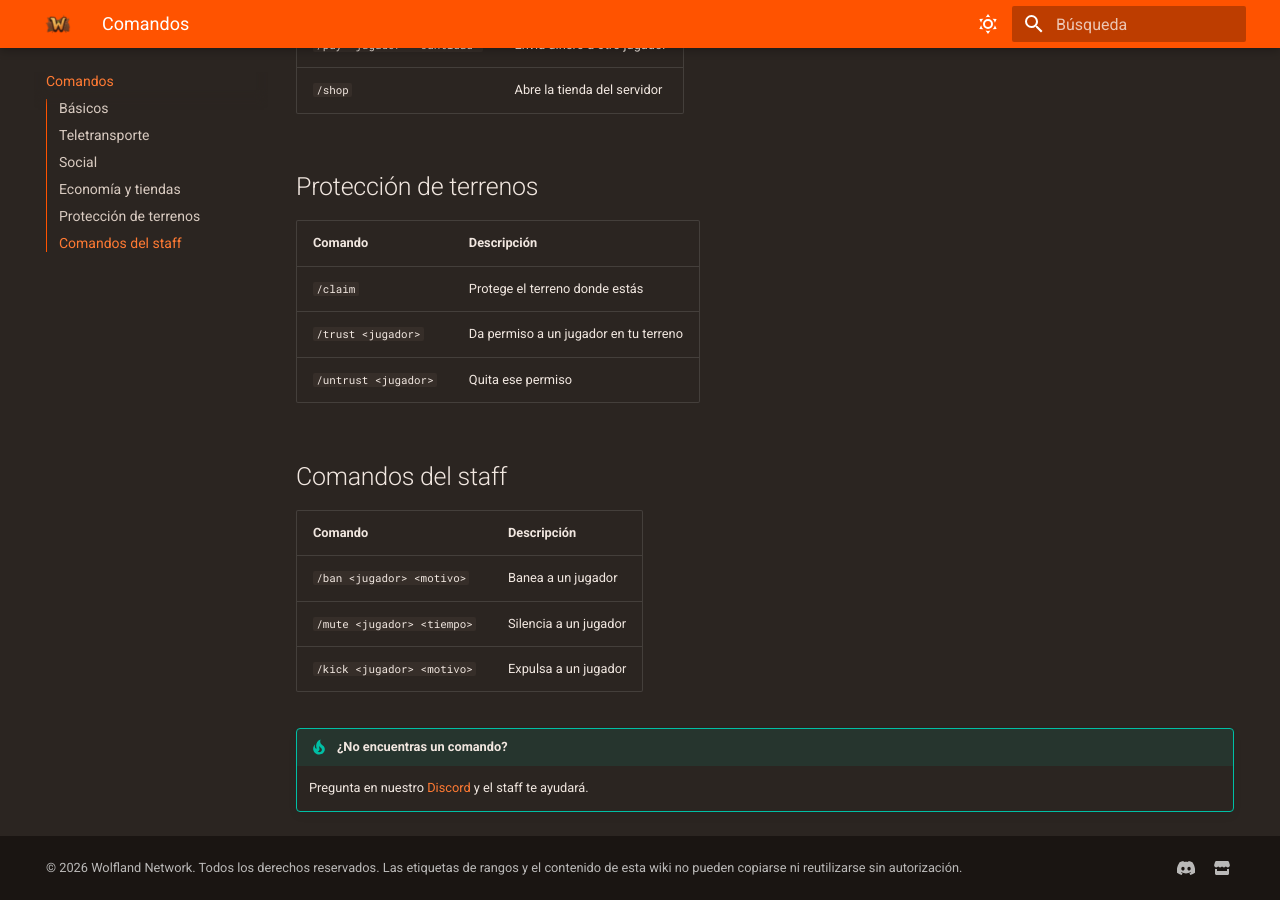
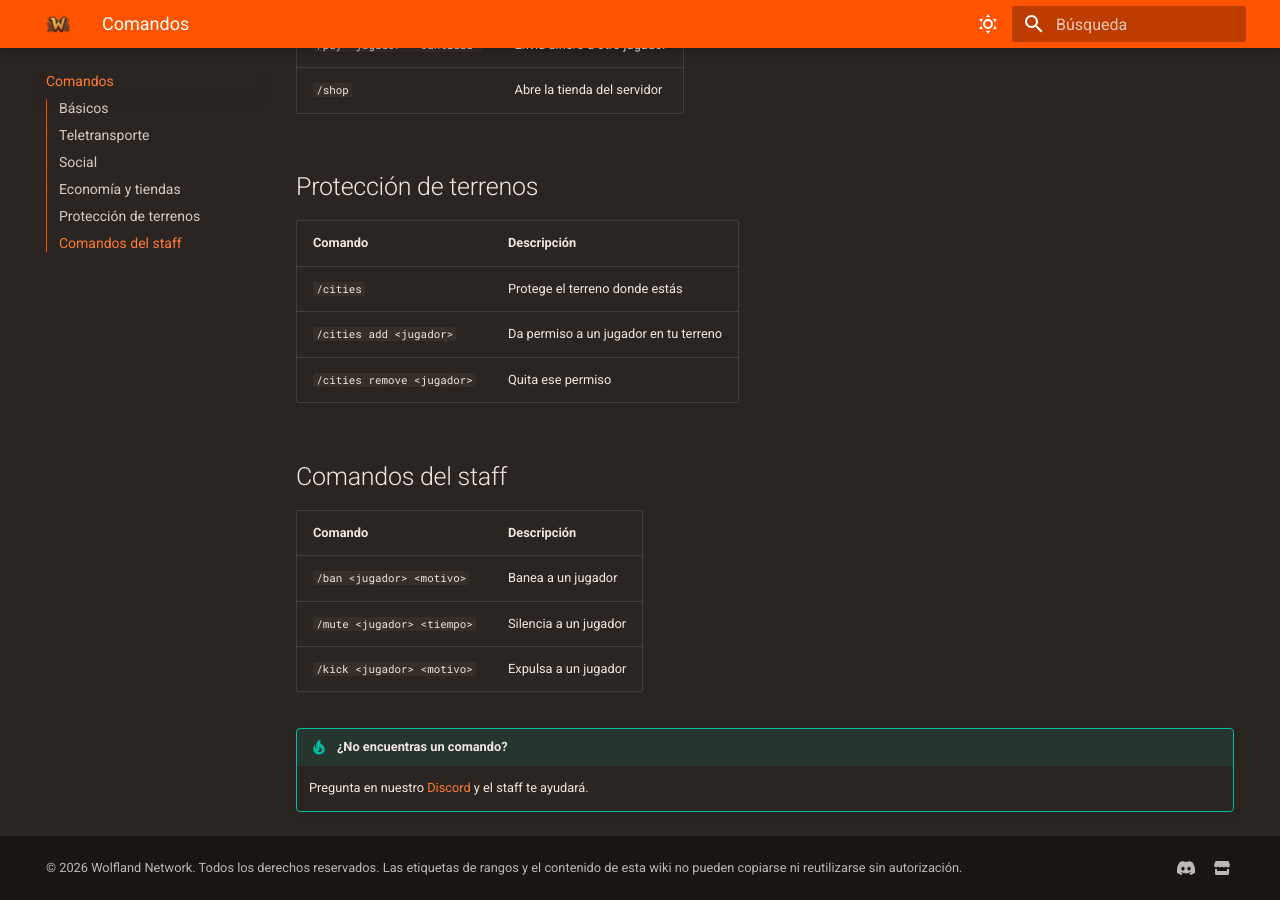
Before and after one commit to SrMaruchans/Wiki, an MkDocs documentation site: the page built from docs/comandos.md, in a window 1280 px wide and 900 px high, scrolled down 1613 px. Built offline with MkDocs 1.6.1 and Material for MkDocs 9.7.7, drawn with Linux system fonts in a browser that asks for light colours; some of the changed text lies outside the part shown.

Commit message:
Update command names in comandos.md

```diff
--- a/docs/comandos.md
+++ b/docs/comandos.md
@@ -46,9 +46,9 @@ Lista completa de comandos disponibles en Wolfland Network.
 
 | Comando | Descripción |
 |---------|-------------|
-| `/claim` | Protege el terreno donde estás |
-| `/trust <jugador>` | Da permiso a un jugador en tu terreno |
-| `/untrust <jugador>` | Quita ese permiso |
+| `/cities` | Protege el terreno donde estás |
+| `/cities add <jugador>` | Da permiso a un jugador en tu terreno |
+| `/cities remove <jugador>` | Quita ese permiso |
 
 ## Comandos del staff
 
```
Also changed, not shown: other parts of docs/comandos.md (+2 -2 lines).
